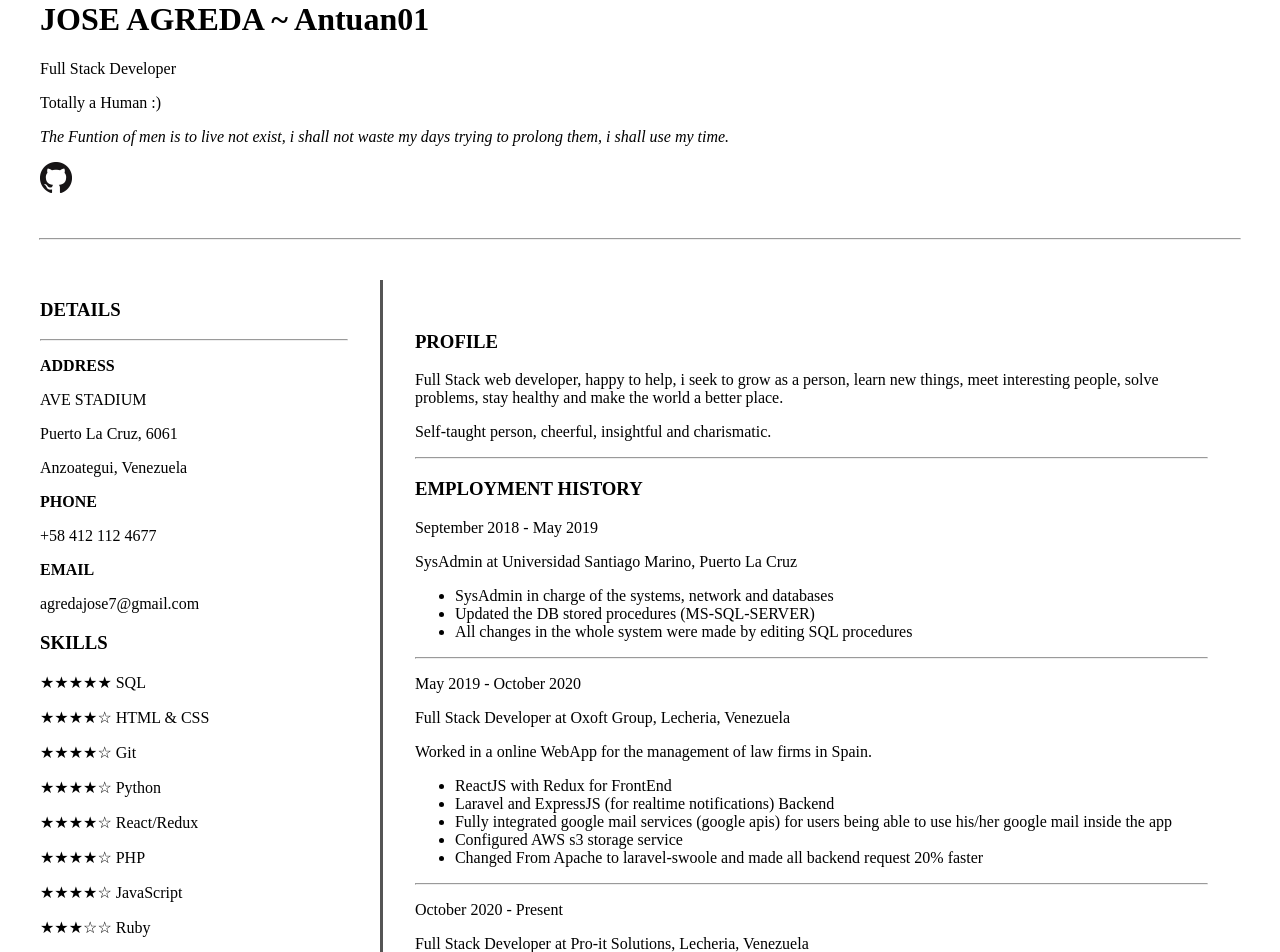
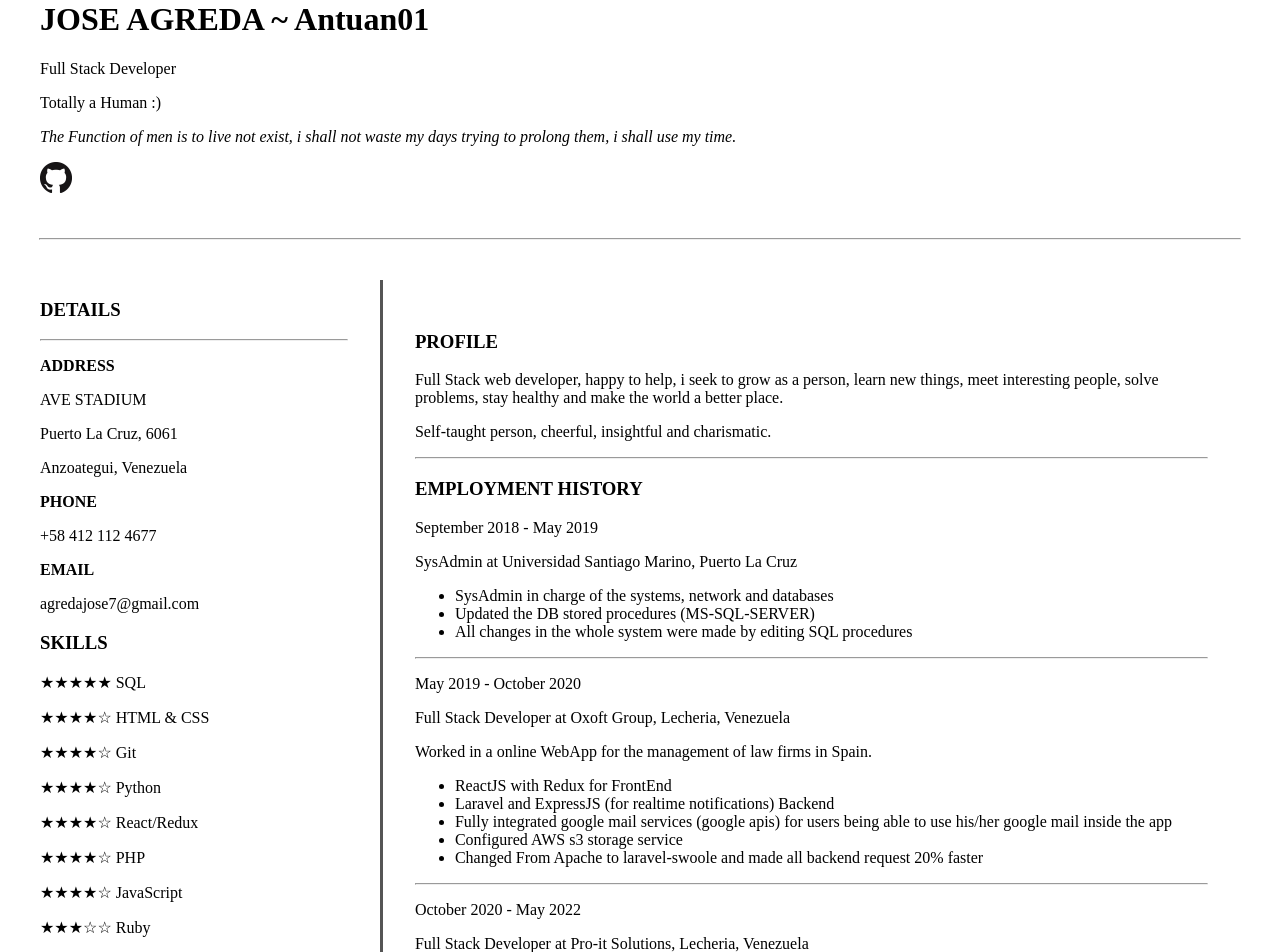
Before and after one commit to Antuan01/simple-cv, a website: page index.html in a window 1280 px wide. Shown: the part 60-1012 px from the top of the page. Drawn offline with Linux system fonts and the light colour scheme.

Commit message:
fixed typos (#1)

```diff
--- a/index.html
+++ b/index.html
@@ -54,7 +54,7 @@
       <p>Totally a Human :)</p>
       <p>
         <i
-          >The Funtion of men is to live not exist, i shall not waste my days
+          >The Function of men is to live not exist, i shall not waste my days
           trying to prolong them, i shall use my time.</i
         >
       </p>
@@ -152,7 +152,7 @@
 
         <hr />
 
-        <p>October 2020 - Present</p>
+        <p>October 2020 - May 2022</p>
         <p>Full Stack Developer at Pro-it Solutions, Lecheria, Venezuela</p>
         <p>
           Working in a online/telegram-bot WebApp e-commerce with delivery
@@ -201,7 +201,6 @@
             autonomy
           </li>
         </ul>
-
         <p>
           <a target="_blank" href="./assets/ref_JA_epayco.pdf">
             Verification letter
@@ -227,7 +226,6 @@
           <p>Barcelona, Venezuela</p>
         </div>
         <p><b> System Engineer, Universidad De Oriente </b></p>
-
         <hr />
       </div>
     </div>
```
